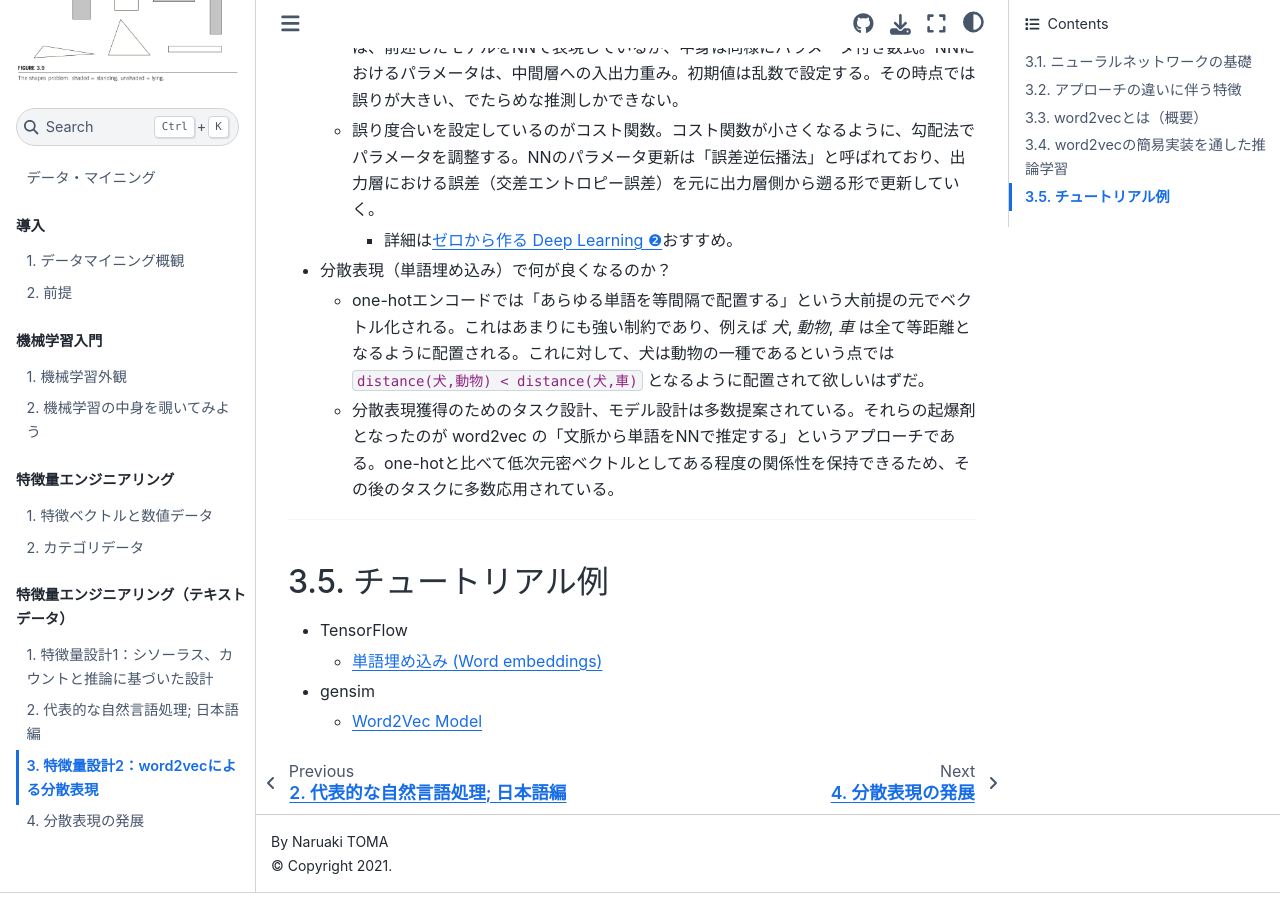
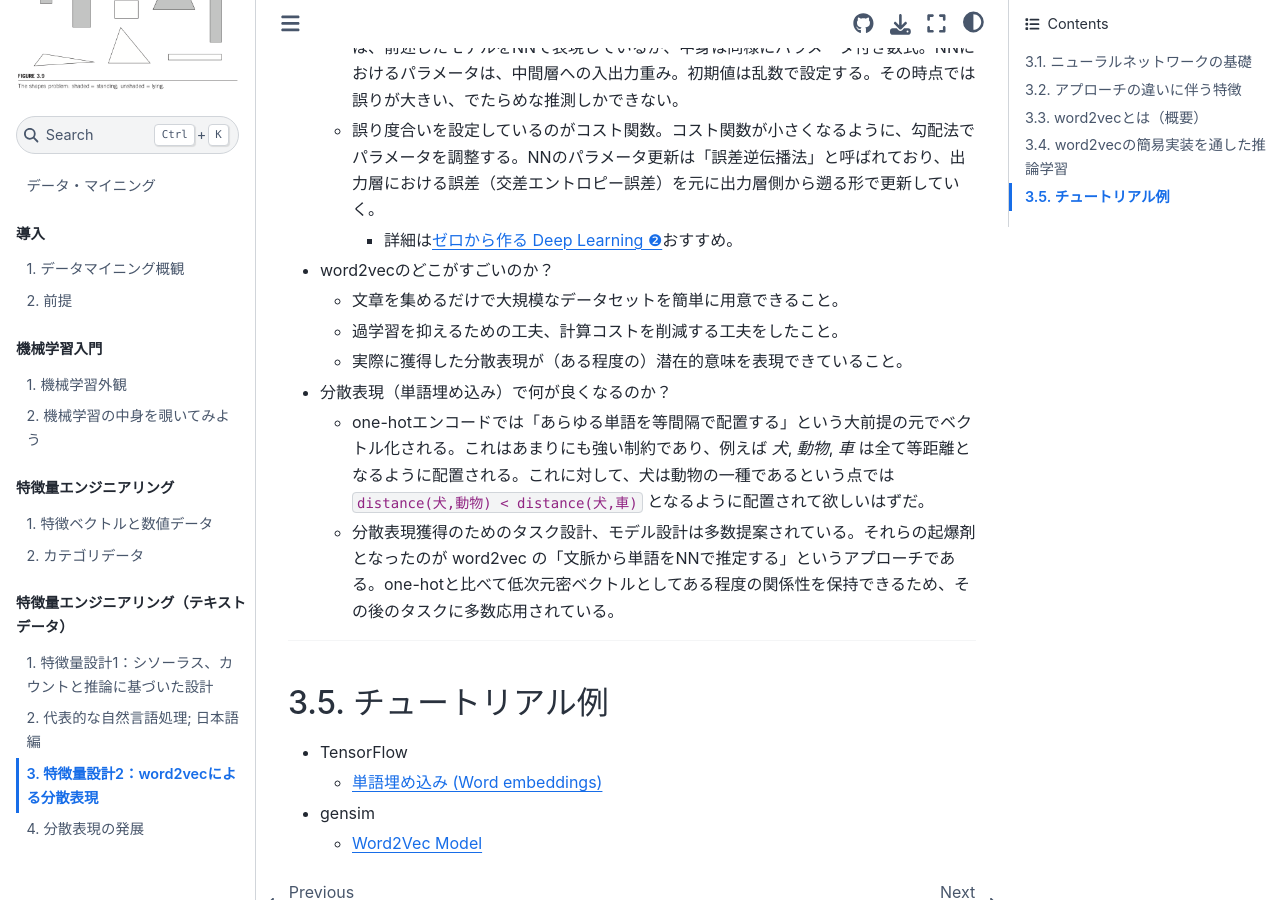
Before and after one commit to naltoma/datamining_intro2021, a Jupyter Book: the page built from 4-nlp/nlp2.md, in a window 1280 px wide and 900 px high, scrolled down 10222 px. Built offline with Jupyter Book 1.0.4 settings and Sphinx 7.4.7 and the Sphinx Book theme 1.1.4, drawn with Linux system fonts in a browser that asks for light colours; pages that are not in the unit, such as notebooks, are missing from menus.

Commit message:
add tips

```diff
--- a/4-nlp/nlp2.md
+++ b/4-nlp/nlp2.md
@@ -195,6 +195,10 @@
   - 事象の入出力をパラメータ付き数式で表現したものがモデル。CBOWやSkip-gramでは、前述したモデルをNNで表現しているが、中身は同様にパラメータ付き数式。NNにおけるパラメータは、中間層への入出力重み。初期値は乱数で設定する。その時点では誤りが大きい、でたらめな推測しかできない。
   - 誤り度合いを設定しているのがコスト関数。コスト関数が小さくなるように、勾配法でパラメータを調整する。NNのパラメータ更新は「誤差逆伝播法」と呼ばれており、出力層における誤差（交差エントロピー誤差）を元に出力層側から遡る形で更新していく。
     - 詳細は[ゼロから作る Deep Learning ❷](https://www.oreilly.co.jp/books/9784873118369/)おすすめ。
+- word2vecのどこがすごいのか？
+  - 文章を集めるだけで大規模なデータセットを簡単に用意できること。
+  - 過学習を抑えるための工夫、計算コストを削減する工夫をしたこと。
+  - 実際に獲得した分散表現が（ある程度の）潜在的意味を表現できていること。
 - 分散表現（単語埋め込み）で何が良くなるのか？
   - one-hotエンコードでは「あらゆる単語を等間隔で配置する」という大前提の元でベクトル化される。これはあまりにも強い制約であり、例えば *犬*, *動物*, *車* は全て等距離となるように配置される。これに対して、犬は動物の一種であるという点では ``distance(犬,動物) < distance(犬,車)`` となるように配置されて欲しいはずだ。
   - 分散表現獲得のためのタスク設計、モデル設計は多数提案されている。それらの起爆剤となったのが word2vec の「文脈から単語をNNで推定する」というアプローチである。one-hotと比べて低次元密ベクトルとしてある程度の関係性を保持できるため、その後のタスクに多数応用されている。
```
